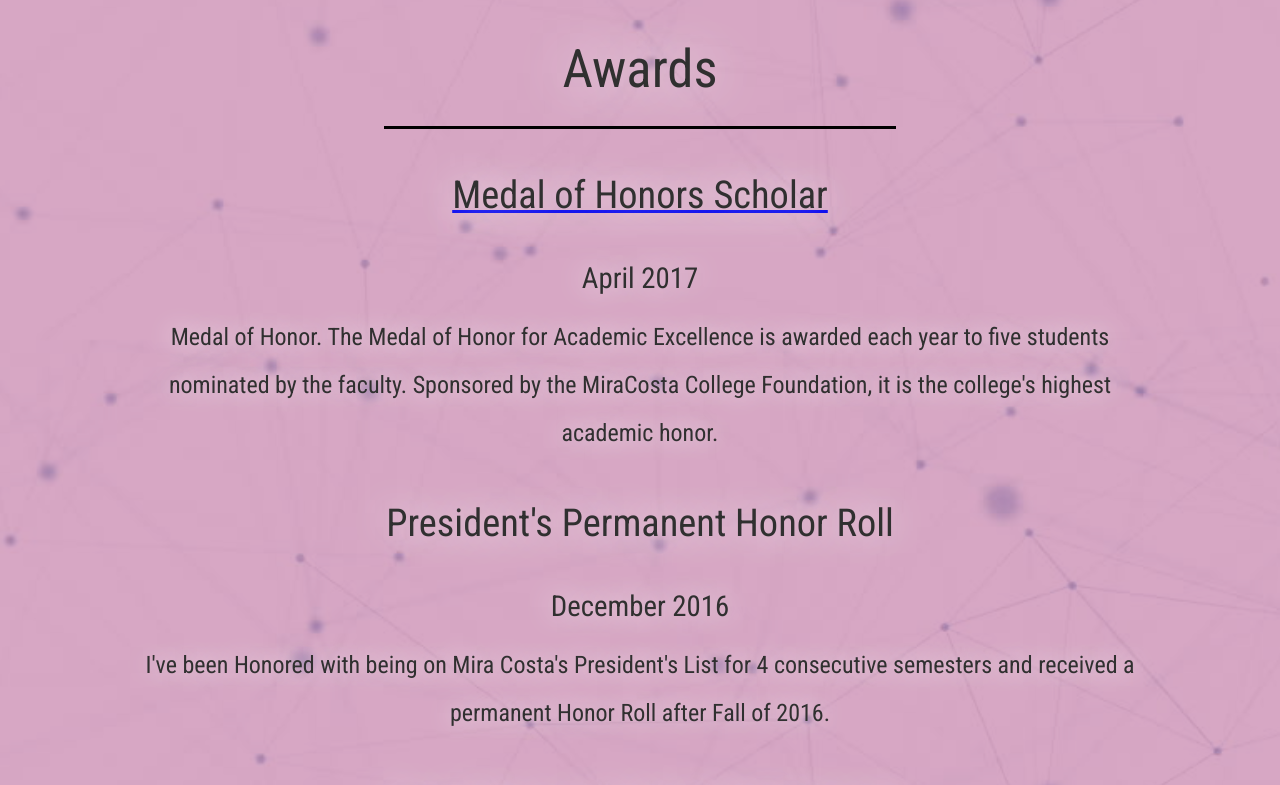
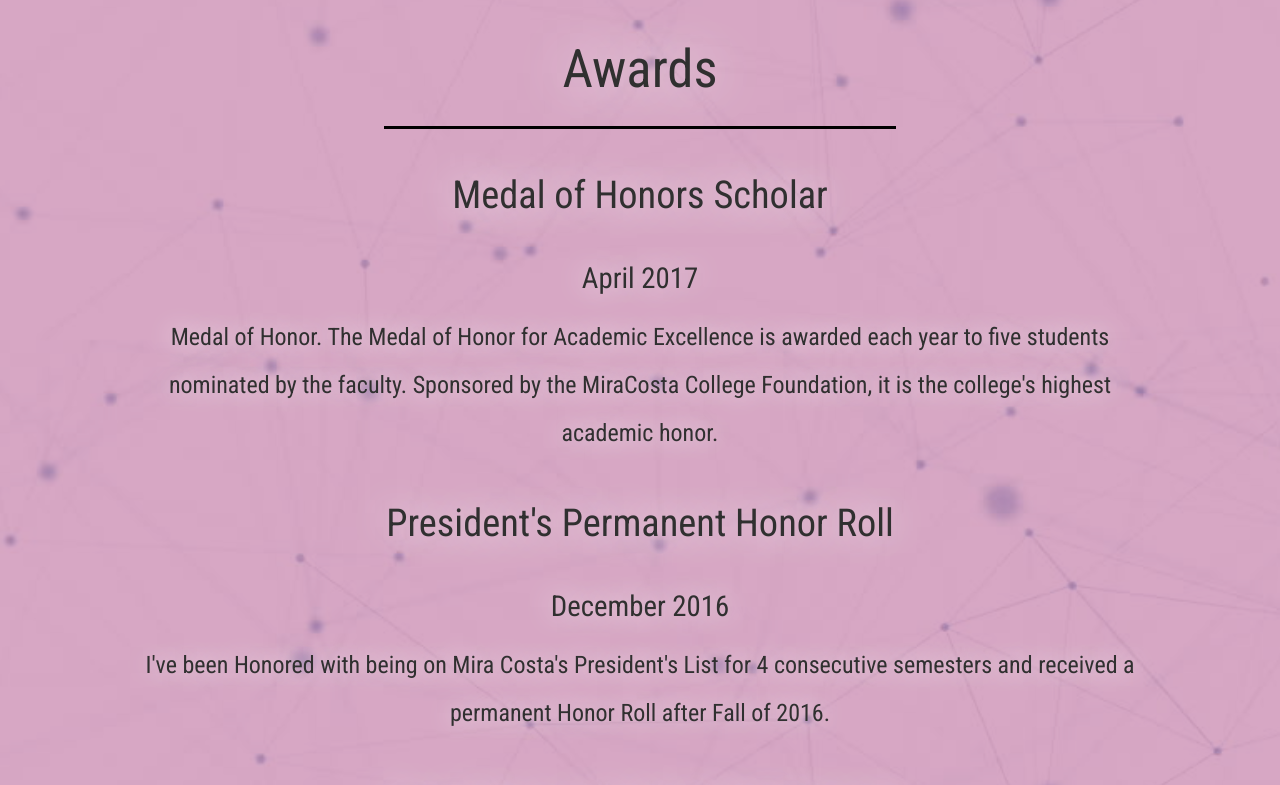
Before and after one commit to tinataleb/tinataleb.github.io, a plain HTML site: page index.html in a window 1280 px wide. Shown: the part 2860-3645 px from the top of the page. Drawn offline with Linux system fonts and the light colour scheme.

Commit message:
added link

```diff
--- a/styles.css
+++ b/styles.css
@@ -350,3 +350,8 @@ section#contact ul li a img
     margin-top: 5.5px;
     margin-bottom: 6.75px;
 }
+
+a
+{
+    text-decoration: none;
+}
```
